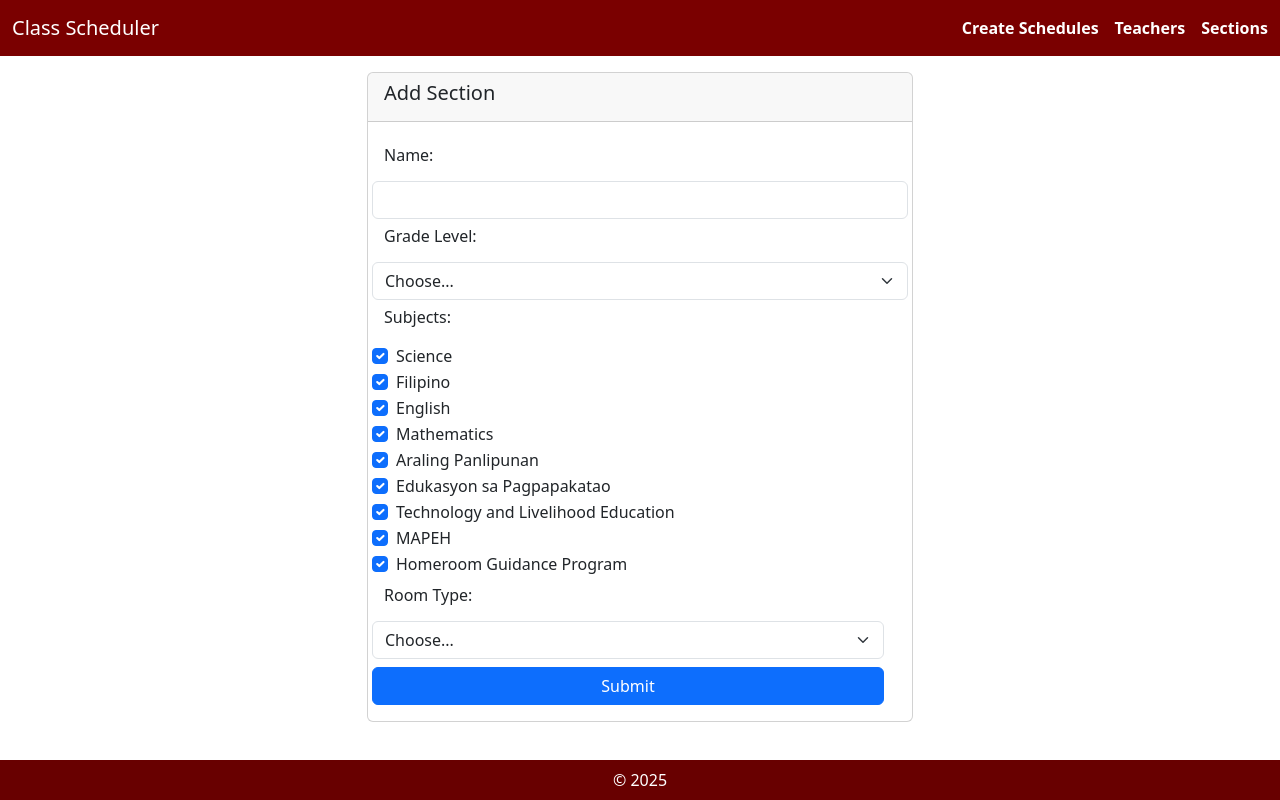
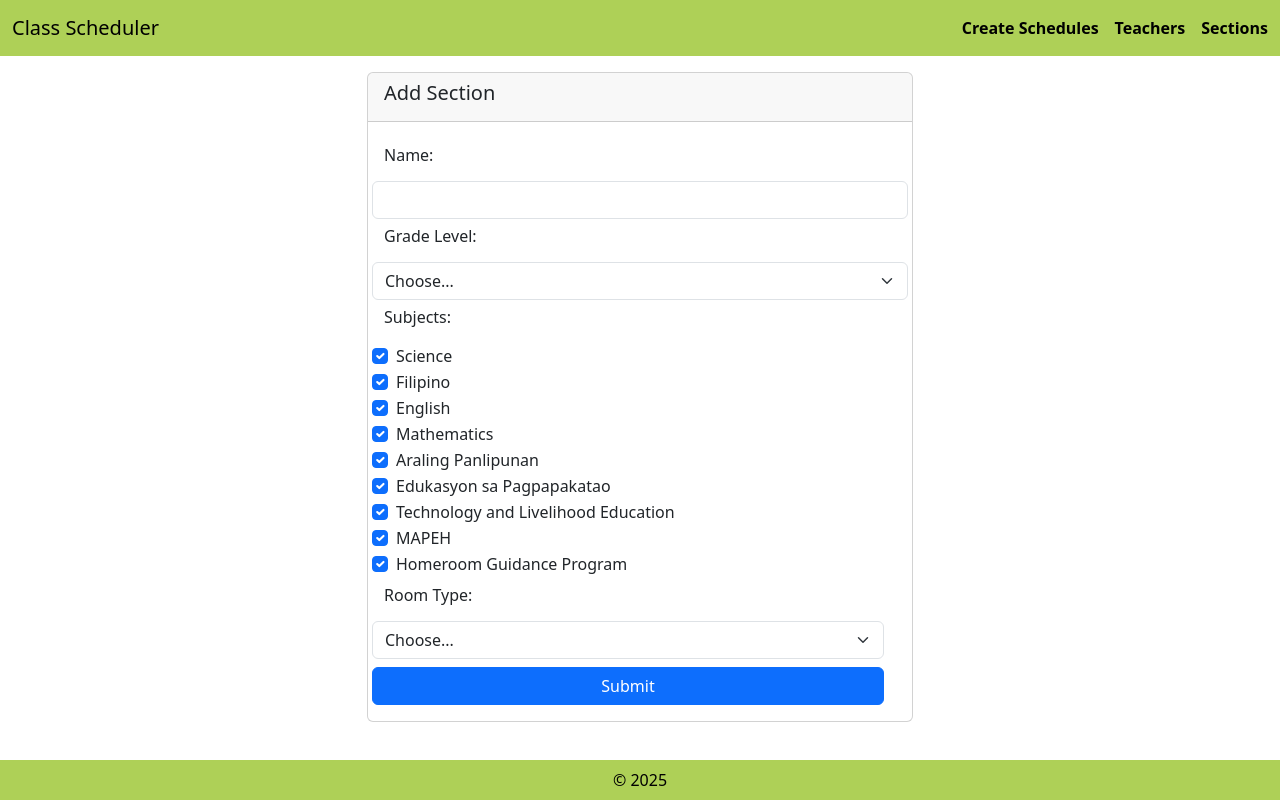
Before and after one commit to King-gil/MSYS30, a Django app: page /add_section/ in a window 1280 px wide. Run offline with Django 5.2, Linux system fonts and the light colour scheme; some libraries are stand-ins or nearby versions.

Commit message:
change colors

```diff
--- a/MSYS30/class_scheduler/class_scheduler_app/templates/class_scheduler_app/base.html
+++ b/MSYS30/class_scheduler/class_scheduler_app/templates/class_scheduler_app/base.html
@@ -15,16 +15,16 @@
 
     </head>
     <body>
-        <nav class="navbar navbar-dark bg-custom mb-3 sticky-top" style="background-color: #7a0000;">
+        <nav class="navbar navbar-dark bg-custom mb-3 sticky-top" style="background-color: #aed057;">
             <div class="container-fluid d-flex justify-content-between align-items-center">
                 <div class="navbar-brand me-auto">
-                    <a class="text-white text-decoration-none" href="{% url 'timetable' %}">Class Scheduler</a>
+                    <a class="text-black text-decoration-none" href="{% url 'timetable' %}">Class Scheduler</a>
                 </div>
 
                 <div class="navbar-nav d-flex flex-row">
-                    <a class="nav-link text-white text-decoration-none me-3" href="{% url 'timetable' %}"><strong>Create Schedules</strong></a>
-                    <a class="nav-link text-white text-decoration-none me-3" href="{% url 'teachers' %}"><strong>Teachers</strong></a>
-                    <a class="nav-link text-white text-decoration-none" href="{% url 'sections' %}"><strong>Sections</strong></a>
+                    <a class="nav-link text-black text-decoration-none me-3" href="{% url 'timetable' %}"><strong>Create Schedules</strong></a>
+                    <a class="nav-link text-black text-decoration-none me-3" href="{% url 'teachers' %}"><strong>Teachers</strong></a>
+                    <a class="nav-link text-black text-decoration-none" href="{% url 'sections' %}"><strong>Sections</strong></a>
                 </div>
 
             </div>
@@ -36,8 +36,8 @@
                 {% endblock %}
             </div>
         </div>
-        <nav class="navbar bg-custom fixed-bottom justify-content-center" style="background: #680000;">
-            <div style="color: white;">&copy; 2025</div>
+        <nav class="navbar bg-custom fixed-bottom justify-content-center" style="background: #aed057;">
+            <div style="color: black;">&copy; 2025</div>
         </nav>
     </body>
 </html>
```
